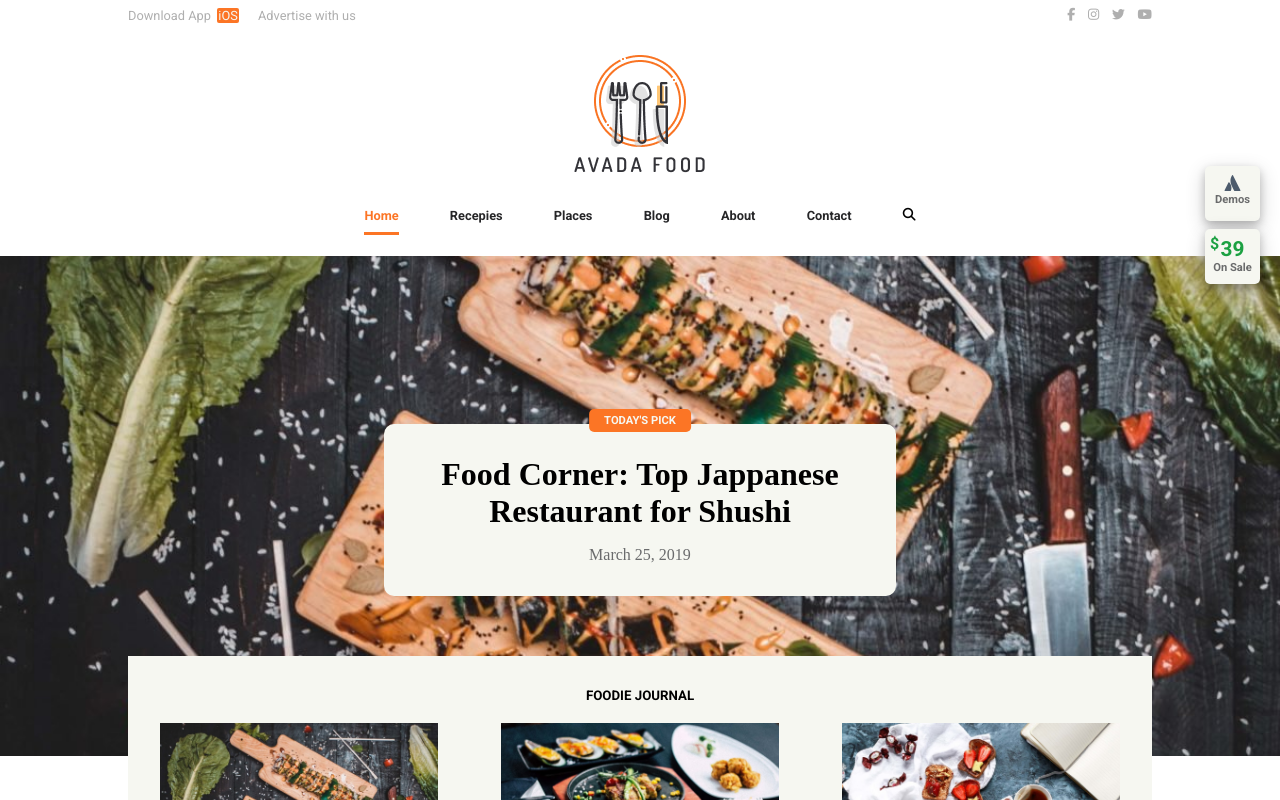
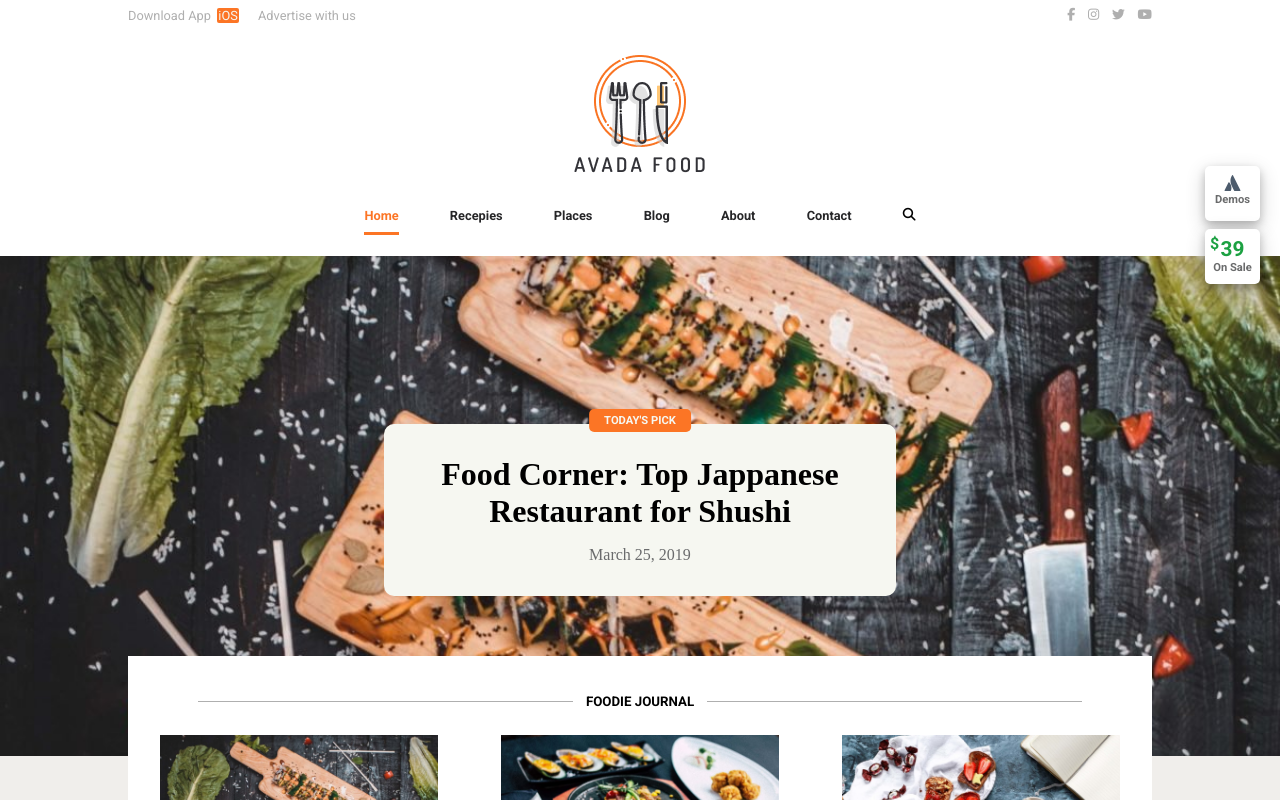
Before and after one commit to Guz117/food, a Vue app: page / in a window 1280 px wide. Shown: the top 800 px of the page. Built offline with nearby package versions, Linux system fonts and the light colour scheme.

Commit message:
rifiniture jumbotron

```diff
--- a/src/components/Jumbotron.vue
+++ b/src/components/Jumbotron.vue
@@ -1,4 +1,5 @@
 <template>
+    <div class="jumbotron-tot">
         <div class="jumbotron">
             <img :src="journals[0].img" alt="">
             <div class="icon">
@@ -37,6 +38,8 @@
             </div>
         </div>
 
+    </div>
+
 </template>
 
 <script>
@@ -69,6 +72,12 @@ export default {
 <style lang="scss">
 @import "../assets/scss/partials/_variables.scss";
 
+    .jumbotron-tot {
+        width: 100%;
+        height: 750px;
+        background-color: $cararra;
+    }
+
     .jumbotron {
         height: 500px;
         position: relative;
@@ -98,7 +107,7 @@ export default {
                 width: 55px;
                 height: 55px;
                 text-align: center;
-                background-color: $springWood;
+                background-color: white;
                 margin-bottom: 0.5em;
                 padding: 0.5em;
                 font-family: $fontFamily;
@@ -176,12 +185,33 @@ export default {
             width: 80%;
             margin: 0 auto;
             padding: 2em;
-            background-color: $springWood;
+            background-color: white;
 
             h5 {
             text-align: center;
             font-family: $fontFamily;
             padding-bottom: 1.5em;
+            display: flex;
+            justify-content: center;
+            align-items: center;
+            }
+
+            h5::after {
+                content: '';
+                display: inline-block;
+                width: 39%;
+                height: 1px;
+                background-color: $silverChalice;
+                margin: 1em;
+            }
+
+            h5::before {
+                content: '';
+                display: inline-block;
+                width: 39%;
+                height: 1px;
+                background-color: $silverChalice;
+                margin: 1em;
             }
 
             ul {
@@ -206,6 +236,7 @@ export default {
                 .data {
                     font-family: $fontFamily;
                     font-size: 0.5em;
+                    color: $silverChalice;
                 }
             }
 
--- a/src/components/Main.vue
+++ b/src/components/Main.vue
@@ -20,5 +20,7 @@ export default {
 </script>
 
 <style lang="scss">
+  @import "../assets/scss/partials/_variables.scss";
+
 
 </style>
```
Lines whose indentation alone changed are shown as unchanged.
